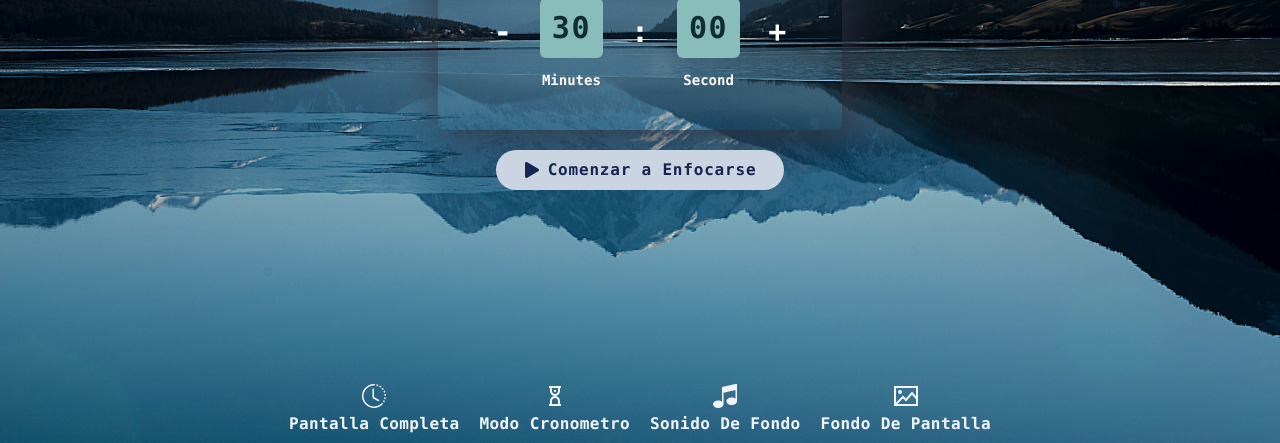
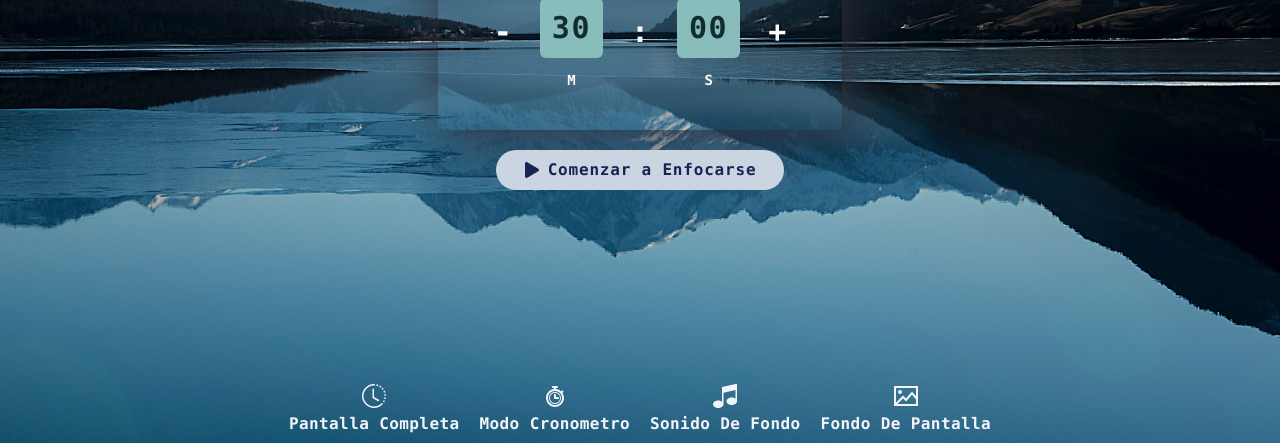
Before and after one commit to greluma/focus-todo, a React (Vite) app: page / in a window 1280 px wide. Shown: the part 348-791 px from the top of the page. Built offline with nearby package versions, Linux system fonts and the light colour scheme; no server answers.

Commit message:
disable btn mode

```diff
--- a/src/components/BtnHome.jsx
+++ b/src/components/BtnHome.jsx
@@ -1,20 +1,21 @@
 import PropTypes from 'prop-types';
 import { useState } from 'react';
 
-const BtnHome = ({ icon, text, func }) => {
+const BtnHome = ({ icon, text, func, disable }) => {
   const [isHovered, setIsHovered] = useState(false);
 
 
   return (
     <button onClick={func} onMouseEnter={() => setIsHovered(true)}
-      onMouseLeave={() => setIsHovered(false)} className='text-xs font-bold tracking-wide capitalize transition duration-300 ease-in-out md:text-base hover:border-b text-slate-100 border-slate-100'><span className={`flex justify-center mb-1 text-xl md:text-2xl duration-200 ${isHovered ? "-translate-y-2 scale-110 " : ""}`}>{icon}</span>{text}</button>
+      onMouseLeave={() => setIsHovered(false)} className={`text-xs font-bold tracking-wide capitalize transition duration-300 ease-in-out md:text-base hover:border-b ${disable ? "text-slate-400 border-none" : "text-slate-100 border-slate-100"} `} disabled={disable}><span className={`flex justify-center mb-1 text-xl md:text-2xl duration-200 ${isHovered ? "-translate-y-2 scale-110 " : ""}`}>{icon}</span>{text}</button>
   )
 }
 
 BtnHome.propTypes = {
   icon: PropTypes.element.isRequired,
   text: PropTypes.string.isRequired,
-  func: PropTypes.func
+  func: PropTypes.func,
+  disable: PropTypes.bool
 };
 
 export default BtnHome;
--- a/src/components/Clock.jsx
+++ b/src/components/Clock.jsx
@@ -17,9 +17,9 @@ const Clock = () => {
       </div>
       <div className="flex justify-center sm:px-4 gap-x-7">
         {timeMode === "temporizador" && <ClockSumRestBtn operacion="-" manageTime={decrement} />}
-        <ClockTimeInfo time={time?.minutes} unit="min" />
+        <ClockTimeInfo time={time?.minutes} unit="m" />
         <span className="text-2xl md:text-3xl xl:5xl text-[#FBFAF8] mt-4 font-bold">:</span>
-        <ClockTimeInfo time={time?.seconds} unit="sec" />
+        <ClockTimeInfo time={time?.seconds} unit="s" />
         {timeMode === "temporizador" && <ClockSumRestBtn operacion="+" manageTime={increment} />}
       </div>
     </div>
--- a/src/components/ClockTimeInfo.jsx
+++ b/src/components/ClockTimeInfo.jsx
@@ -1,13 +1,6 @@
 import PropTypes from 'prop-types';
 
-function formatTime(unit) {
-    if (unit === "min") {
-        return "Minute"
-    }
-    if (unit === "sec") {
-        return "Second"
-    }
-}
+
 
 const ClockTimeInfo = ({ time, unit }) => {
     return (
@@ -15,8 +8,8 @@ const ClockTimeInfo = ({ time, unit }) => {
             <span className="py-3 px-3 bg-[#88BDBC] text-[#112D32] text-xl sm:text-3xl font-semibold rounded-md min-w-14 text-center tracking-wider">
                 {time < 10 ? `0${(time <= 0 ? 0 : time)}` : time}
             </span>
-            <span className="text-xs sm:text-sm  text-[#FBFAF8] font-bold">
-                {time <= 1 ? `${formatTime(unit)}` : `${formatTime(unit)}s`}
+            <span className="text-xs sm:text-sm  text-[#FBFAF8] font-bold uppercase">
+                {unit}
             </span>
         </div>
     )
--- a/src/features/clock/clockHandlers.js
+++ b/src/features/clock/clockHandlers.js
@@ -35,13 +35,21 @@ export function handleChangeMinute(state, operation) {
 }
 
 export function handleFinishPomodoro(state) {
+  const totalMinutes = state.totalMinutesFocus;
   state.focusTime = false;
   state.continueOrFinish = false;
   clearInterval(state.intervalId);
+  state.isPomodoroActive = false;
   playAudio();
-  callToast(
-    `¡Felicidades! Has terminado un Pomodoro de ${state.totalMinutesFocus} minutos`
-  );
+  if (totalMinutes === 0) {
+    callToast(`Este Pomodoro fue muy corto para añadirlo`);
+  } else {
+    callToast(
+      `¡Felicidades! Has terminado un Pomodoro de ${totalMinutes} ${
+        totalMinutes > 1 ? "minutos" : "minuto"
+      }`
+    );
+  }
   state.totalMinutesFocus = state.initialTime.minutes;
   handlerResetTimer(state);
 }
--- a/src/features/clock/clockSlice.js
+++ b/src/features/clock/clockSlice.js
@@ -20,6 +20,7 @@ const initialState = {
   totalMinutesFocus: initialStateTimer.minutes,
   image: background,
   timeMode: "temporizador",
+  isPomodoroActive: false,
 };
 
 export const clockSlice = createSlice({
@@ -39,6 +40,10 @@ export const clockSlice = createSlice({
         state.timeMode = "temporizador";
         state.countDownTime = state.initialTime;
       }
+    },
+
+    setIsPomodoroActive: (state, action) => {
+      state.isPomodoroActive = action.payload;
     },
 
     setContinueOrFinish: (state, action) => {
@@ -106,6 +111,7 @@ export const {
   setContinueOrFinish,
   changeImage,
   setTimeMode,
+  setIsPomodoroActive,
 } = clockSlice.actions;
 
 export default clockSlice.reducer;
--- a/src/pages/Home.jsx
+++ b/src/pages/Home.jsx
@@ -7,13 +7,14 @@ import { GrImage } from "react-icons/gr";
 import { ImMusic } from "react-icons/im";
 import { BsClockHistory } from "react-icons/bs";
 import { CiPlay1 } from "react-icons/ci";
+import { TiStopwatch } from "react-icons/ti";
 // components
 import Clock from "../components/Clock"
 import BtnHome from "../components/BtnHome";
 import HomeFocusBtn from "../components/HomeFocusBtn";
 // redux
 import { useDispatch, useSelector } from "react-redux";
-import { changeFocusTime, decrement, resetTimer, newIntervalId, clearIntervalHandler, handleShowBanner, setContinueOrFinish, changeImage, increment, setTimeMode } from "../features/clock/clockSlice";
+import { changeFocusTime, decrement, resetTimer, newIntervalId, clearIntervalHandler, handleShowBanner, setContinueOrFinish, changeImage, increment, setTimeMode, setIsPomodoroActive } from "../features/clock/clockSlice";
 import Banner from "../components/Banner";
 import newImage from '../utils/newImage';
 import callToast from '../utils/callToast';
@@ -27,6 +28,7 @@ const Home = () => {
     const image = clockState.image;
     const timeMode = clockState.timeMode;
     const { minutes } = clockState.countDownTime;
+    const isPomodoroActive = clockState.isPomodoroActive;
     const dispatch = useDispatch()
 
     function startFocus(operation) {
@@ -44,8 +46,8 @@ const Home = () => {
                     break;
             }
         }, 1000)))
-
-
+        dispatch(setIsPomodoroActive(true))
+        console.log(isPomodoroActive);
     }
 
     function pauseFocus() {
@@ -62,6 +64,7 @@ const Home = () => {
         if (timeMode === "cronometro" && minutes > 0) {
             callToast(`¡Enhorabuena!. Has completado ${minutes} ${minutes > 1 ? "minutos" : "minuto"} de enfoque.`)
         }
+        dispatch(setIsPomodoroActive(false))
     }
 
     function setShowBanner() {
@@ -96,7 +99,7 @@ const Home = () => {
                 </div>
                 <div className="flex self-end justify-center gap-5">
                     <BtnHome icon={<BsClockHistory />} text="pantalla completa" />
-                    <BtnHome icon={<CgSandClock />} text={`modo ${timeMode === "temporizador" ? "cronometro" : "temporizador"}`} func={handleTimeMode} />
+                    <BtnHome icon={timeMode === "temporizador" ? <TiStopwatch /> : <CgSandClock />} text={`modo ${timeMode === "temporizador" ? "cronometro" : "temporizador"}`} func={handleTimeMode} disable={isPomodoroActive} />
                     <BtnHome icon={<ImMusic />} text="sonido de fondo" />
                     <BtnHome icon={<GrImage />} text="Fondo de Pantalla" func={handleChangeImage} />
                 </div>
```
